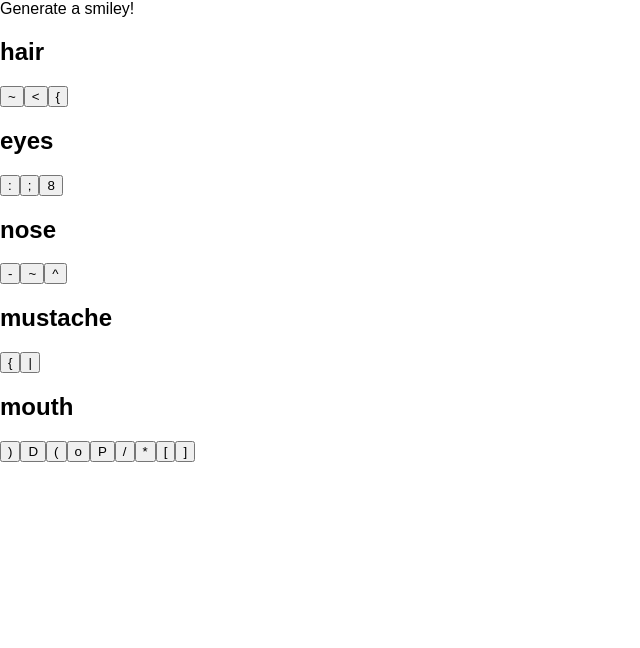
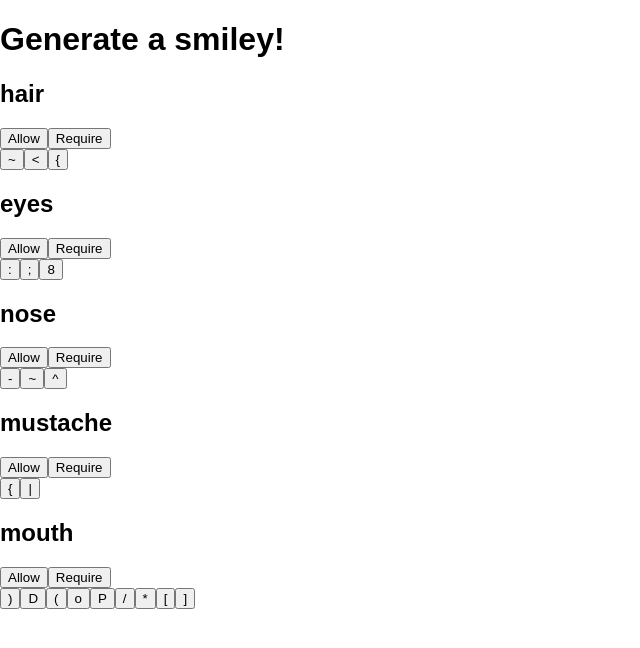
Before and after one commit to aespringfield/smiley-generator, a React (Create React App) app: page / in a window 1280 px wide. Shown: the top 648 px of the page, without its empty margins (0-640 px from the left). Built offline with nearby package versions, Linux system fonts and the light colour scheme.

Commit message:
add allow/require buttons

```diff
--- /dev/null
+++ b/src/components/AllowButton.js
@@ -0,0 +1,9 @@
+import React from 'react';
+
+const AllowButton = props => (
+    <button className="allow-button">
+        Allow
+    </button>
+);
+
+export default AllowButton;
--- a/src/components/FeatureConfigOptions.js
+++ b/src/components/FeatureConfigOptions.js
@@ -1,5 +1,8 @@
 import React from 'react';
 import FeatureCharacterOptions from './FeatureCharacterOptions';
+import AllowButton from './AllowButton';
+import RequireButton from './RequireButton';
+
 
 const FeatureConfigOptions = props => (
     <div className="feature-config-options">
@@ -7,7 +10,9 @@ const FeatureConfigOptions = props => (
                 <h2 className="feature-config-options-header">
                     {props.feature.name}
                 </h2>
-                {<FeatureCharacterOptions characterOptions={props.feature.characterOptions}/>}
+                <AllowButton />
+                <RequireButton />
+                <FeatureCharacterOptions characterOptions={props.feature.characterOptions}/>
             </div>
     </div>
 );
--- a/src/components/FeatureDashboard.js
+++ b/src/components/FeatureDashboard.js
@@ -3,7 +3,7 @@ import FeatureConfigOptions from './FeatureConfigOptions';
 
 const FeatureDashboard = props => (
     <div className="feature-dashboard">
-        Generate a smiley!
+        <h1>Generate a smiley!</h1>
         {console.log('feature dashboard props',props)}
         {props.features.map((feature, index) =>
             <FeatureConfigOptions key={index} feature={feature} />
--- /dev/null
+++ b/src/components/RequireButton.js
@@ -0,0 +1,9 @@
+import React from 'react';
+
+const RequireButton = props => (
+    <button className="require-button">
+        Require
+    </button>
+)
+
+export default RequireButton;
```
Also changed, not shown: 2 other files (tests, documents, lock files or other folders).
